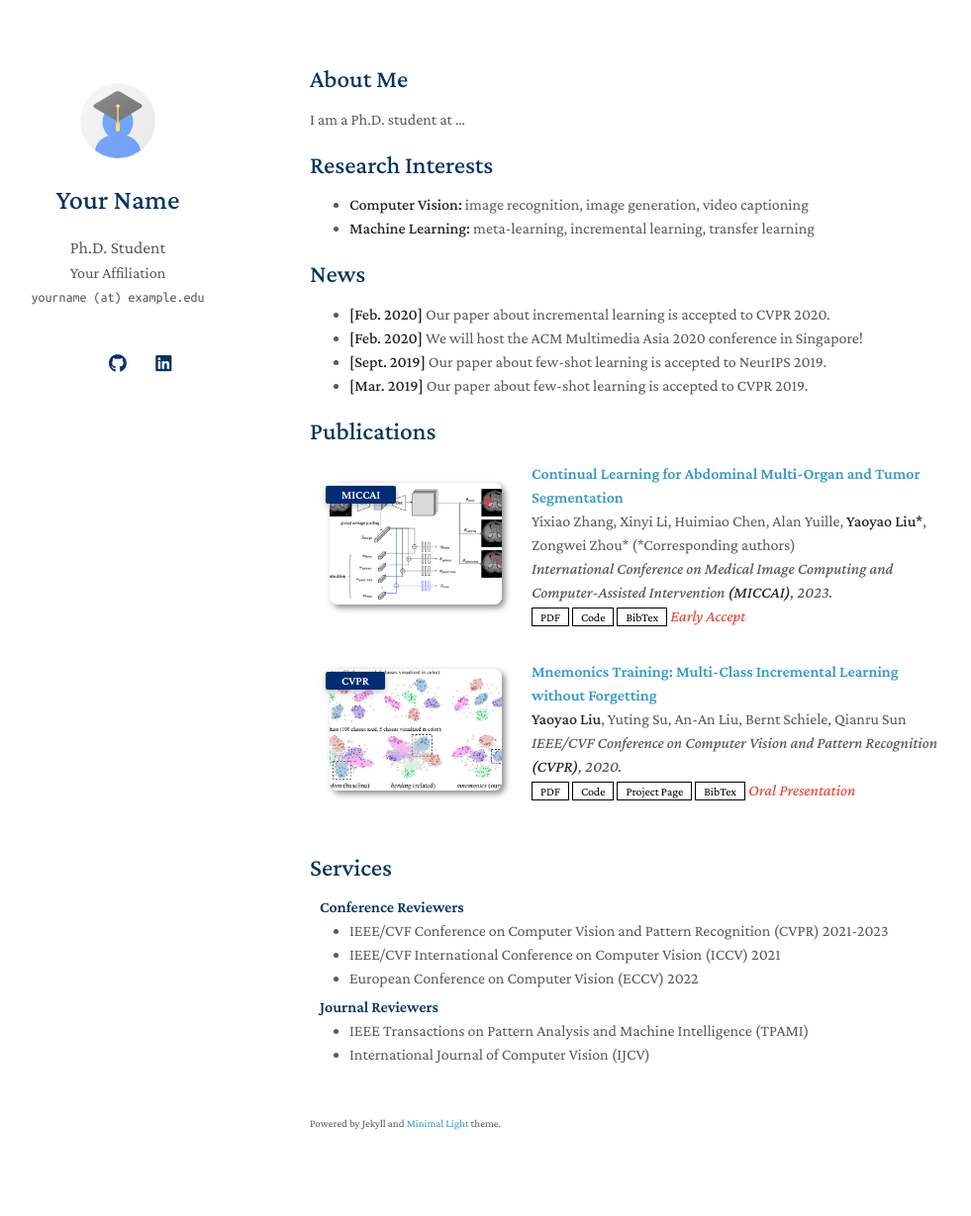
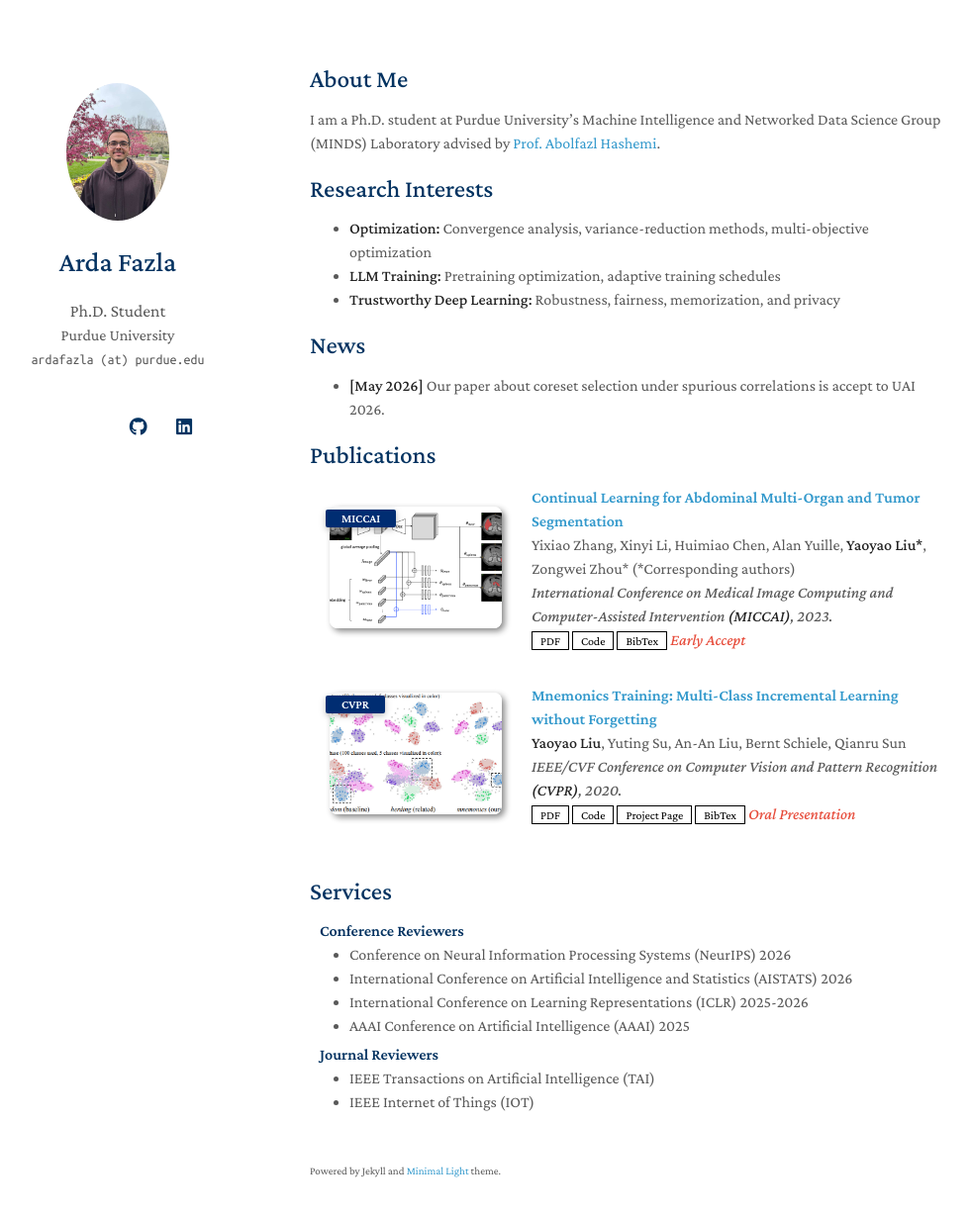
Before and after one commit to ardafazla/ardafazla.github.io, a Jekyll site: the page built from index.md, in a window 1280 px wide and 1264 px high. Shown: the top 1229 px of the window at 99% size, without its empty margins (157-1138 px from the left). Built offline with Jekyll 4.4.1, drawn with Linux system fonts in a browser that asks for light colours; a style sheet for code colours, icons or effects is not loaded; our own code applies the rules of GitHub Pages for plain Markdown files.

Commit message:
init commit
first push

```diff
--- a/_config.yml
+++ b/_config.yml
@@ -1,8 +1,8 @@
 # Basic Information
-title: Your Name
+title: Arda Fazla
 position: Ph.D. Student
-affiliation: Your Affiliation
-email: yourname (at) example.edu
+affiliation: Purdue University
+email: ardafazla (at) purdue.edu
 
 # Search Engine Optimization (SEO)
 # The following information is used to improve the website traffic from search engines, e.g., Google.
@@ -12,11 +12,11 @@ canonical: https://minimal-light-theme.yliu.me/
 
 # Links
 # If you don't need one of them, you may delete the corresponding line.
-google_scholar: https://scholar.google.com/
-cv_link: assets/files/curriculum_vitae.pdf
-github_link: https://github.com/
-linkedin: https://www.linkedin.com/
-twitter: https://twitter.com/
+google_scholar: https://scholar.google.com/citations?user=DMORt5IncEUC&hl=en
+cv_link: assets/files/arda_fazla_cv.pdf
+github_link: https://github.com/ardafazla
+linkedin: https://www.linkedin.com/ardafazla
+# twitter: https://twitter.com/
 
 # Images (e.g., your profile picture and your website's favicon)
 # "favicon" and "favicon_dark" are used for the light and dark modes, respectively.
@@ -38,7 +38,7 @@ font: "Serif" # or "Sans Serif"
 
 # Google Analytics ID
 # Please remove this if you don't use Google Analytics
-google_analytics: UA-111540567-4
+# google_analytics: UA-111540567-4
 
 # Use this project as a remote theme for GitHub Pages
 # See the guide here: https://docs.github.com/en/pages/setting-up-a-github-pages-site-with-jekyll/adding-a-theme-to-your-github-pages-site-using-jekyll
--- a/_includes/services.md
+++ b/_includes/services.md
@@ -3,14 +3,15 @@
 <h4 style="margin:0 10px 0;">Conference Reviewers</h4>
 
 <ul style="margin:0 0 5px;">
-  <li><a href="http://cvpr2023.thecvf.com/"><autocolor>IEEE/CVF Conference on Computer Vision and Pattern Recognition (CVPR) 2021-2023</autocolor></a></li>
-  <li><a href="http://iccv2021.thecvf.com/"><autocolor>IEEE/CVF International Conference on Computer Vision (ICCV) 2021</autocolor></a></li>
-  <li><a href="https://eccv2022.ecva.net/"><autocolor>European Conference on Computer Vision (ECCV) 2022</autocolor></a></li>
+  <li><a href="https://neurips.cc"><autocolor>Conference on Neural Information Processing Systems (NeurIPS) 2026</autocolor></a></li>
+  <li><a href="https://aistats.org"><autocolor>International Conference on Artificial Intelligence and Statistics (AISTATS) 2026</autocolor></a></li>
+  <li><a href="https://iclr.cc"><autocolor>International Conference on Learning Representations (ICLR) 2025-2026</autocolor></a></li>
+  <li><a href="https://iclr.cc"><autocolor>AAAI Conference on Artificial Intelligence (AAAI) 2025</autocolor></a></li>
 </ul>
 
 <h4 style="margin:0 10px 0;">Journal Reviewers</h4>
 
 <ul style="margin:0 0 20px;">
-  <li><a href="https://www.computer.org/csdl/journal/tp"><autocolor>IEEE Transactions on Pattern Analysis and Machine Intelligence (TPAMI)</autocolor></a></li>
-  <li><a href="https://www.springer.com/journal/11263"><autocolor>International Journal of Computer Vision (IJCV)</autocolor></a></li>
+  <li><a href="https://cis.ieee.org/publications/ieee-transactions-on-artificial-intelligence"><autocolor>IEEE Transactions on Artificial Intelligence (TAI)</autocolor></a></li>
+  <li><a href="https://ieee-iotj.org"><autocolor>IEEE Internet of Things (IOT)</autocolor></a></li>
 </ul>
--- a/index.md
+++ b/index.md
@@ -4,19 +4,17 @@ layout: homepage
 
 ## About Me
 
-I am a Ph.D. student at ...
+I am a Ph.D. student at Purdue University’s Machine Intelligence and Networked Data Science Group (MINDS)
+Laboratory advised by [Prof. Abolfazl Hashemi](https://abolfazlh.github.io).
 
 ## Research Interests
 
-- **Computer Vision:** image recognition, image generation, video captioning
-- **Machine Learning:** meta-learning, incremental learning, transfer learning
+- **Optimization:** Convergence analysis, variance-reduction methods, multi-objective optimization
+- **LLM Training:** Pretraining optimization, adaptive training schedules
+- **Trustworthy Deep Learning:** Robustness, fairness, memorization, and privacy
 
 ## News
-
-- **[Feb. 2020]** Our paper about incremental learning is accepted to CVPR 2020.
-- **[Feb. 2020]** We will host the ACM Multimedia Asia 2020 conference in Singapore!
-- **[Sept. 2019]** Our paper about few-shot learning is accepted to NeurIPS 2019.
-- **[Mar. 2019]** Our paper about few-shot learning is accepted to CVPR 2019.
+- **[May 2026]** Our paper about coreset selection under spurious correlations is accept to UAI 2026.
 
 {% include_relative _includes/publications.md %}
 
```
Also changed, not shown: assets/img/avatar.png, assets/img/favicon-dark.png, assets/img/favicon.png, 2 other files.
